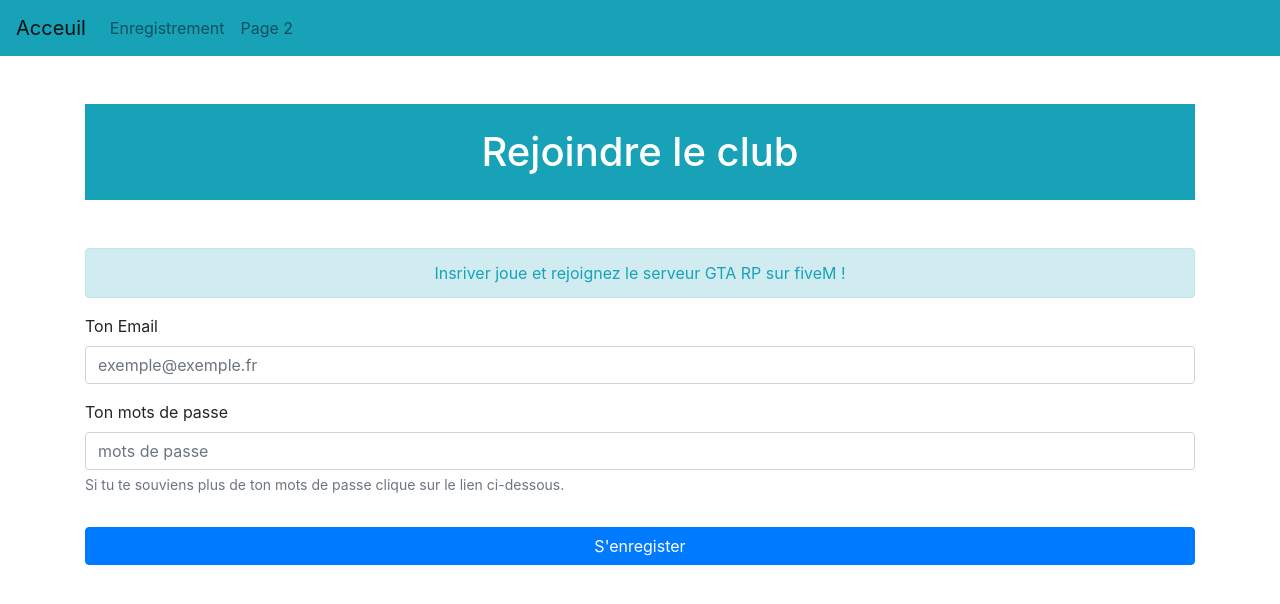
After one commit to essasoufiane/PortFolio, a PHP site: page /connexion.php in a window 1280 px wide. The commit adds this page. Shown: the top 604 px of the page. Run offline with PHP 8.4, Linux system fonts and the light colour scheme; some libraries are stand-ins or nearby versions.

Commit message:
ajout_page_formulaire_connexion
seulement la page

```diff
--- /dev/null
+++ b/connexion.php
@@ -0,0 +1,33 @@
+<?php require_once "./partials/header.php" ?>
+
+<html>
+
+<body>
+    <div class="container">
+        <h1 class="p-4 my-5 bg-info text-white text-center">Rejoindre le club</h1>
+
+        <p class="alert text-info text-center alert-info">Insriver joue et rejoignez le serveur GTA RP sur fiveM !</p>
+
+        <form class=" d-flex flex-column"  action="insert.php" method="post">
+            <div class="form-group">
+                <label for="email">Ton Email</label>
+                <input type="email" class="form-control" id="email" aria-describedby="emailHelp" name="email" placeholder="exemple@exemple.fr">
+            </div>
+            <div class="form-group">
+                <label for="mdp">Ton mots de passe</label>
+                <input type="password" name="mdp" class="form-control" id="mdp" placeholder="mots de passe">
+                <small id="emailHelp" class="form-text text-muted">Si tu te souviens plus de ton mots de passe clique sur le lien ci-dessous.</small>
+            </div>
+            <!-- <label for="avatar">Mettez Ton photo de traitre:</label>
+            <input type="file" id="avatar" name="photo" accept="image/png, image/jpeg"> -->
+            <!-- <div class="form-check">
+                <input type="checkbox" class="form-check-input" id="exampleCheck1">
+                <label class="form-check-label" for="exampleCheck1">Check me out</label>
+            </div> -->
+            <button type="submit" class="justify-content-center mt-3 btn btn-primary">S'enregister</button>
+        </form>
+
+    </div>
+</body>
+
+</html>
--- a/partials/header.php
+++ b/partials/header.php
@@ -13,7 +13,7 @@
 <body>
 
     <nav class="navbar navbar-expand-lg navbar-light bg-info">
-        <a class="navbar-brand" href="#">Acceuil</a>
+        <a class="navbar-brand" href="index.php">Acceuil</a>
         <button class="navbar-toggler" type="button" data-toggle="collapse" data-target="#navbarSupportedContent"
             aria-controls="navbarSupportedContent" aria-expanded="false" aria-label="Toggle navigation">
             <span class="navbar-toggler-icon"></span>
@@ -25,7 +25,7 @@
                     <a class="nav-link" href="enregistrement.php">Enregistrement</a>
                 </li>
                 <li class="nav-item">
-                    <a class="nav-link" href="#">Page 2</a>
+                    <a class="nav-link" href="connexion.php">Page 2</a>
                 </li>
 
             </ul>
```
Also changed, not shown: verif.php (added).
